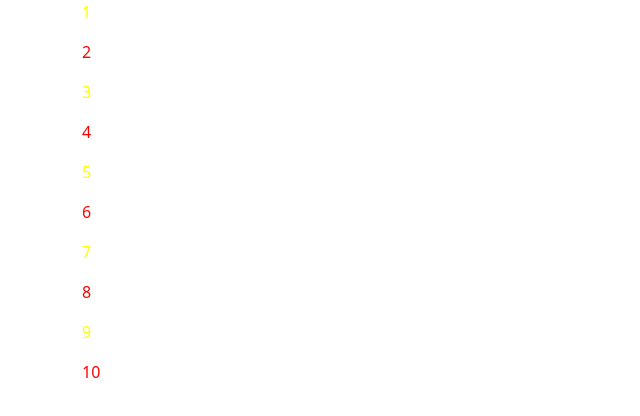
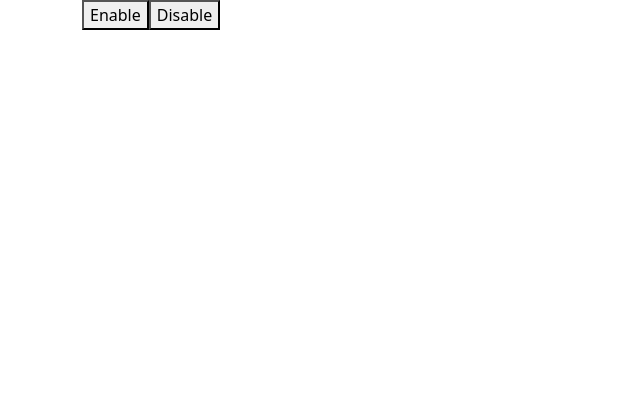
Before and after one commit to Naynesh335/angular-project-trail_naynesh, an Angular app in the folder my-first-app/: page / in a window 1280 px wide. Shown: the top 416 px of the page, without its empty margins (0-640 px from the left). Built offline with nearby package versions, Linux system fonts and the light colour scheme.

Commit message:
task Completed : text visible on clicking enable and diappear on clicking disable

```diff
--- a/my-first-app/src/app/app.component.html
+++ b/my-first-app/src/app/app.component.html
@@ -76,20 +76,20 @@
     <p [ngClass]="classfeature()">{{item}}</p>
   </div> -->
 
-<div class="container">
+<!-- <div class="container">
     <div *ngFor="let numarray of numarrays">
         <p [ngClass]=" numarray%2 == 0 ? 'red':'yellow'">{{numarray}}</p>
     </div>
-  </div>
+  </div> -->
 
-<!-- <div class="container">
+<div class="container">
       <button type="button" (click)="enable()">Enable</button>
       <button type="button" (click)="disenable()">Disable</button>
       <p [ngClass]="flag==true ? 'green':'white'">Hello</p>
-
+<!--
       <button [ngStyle]="{background:'green'}">click</button>
-      <button [ngStyle]="appendStyle">click</button>
-  </div> -->
+      <button [ngStyle]="appendStyle">click</button> -->
+  </div>
 
 <!-- <div class="container">
 
--- a/my-first-app/src/app/app.component.ts
+++ b/my-first-app/src/app/app.component.ts
@@ -41,7 +41,7 @@ export class AppComponent {
   // stringarrays = ["suart", "ahmedabad", "jaipur", "hydrabad", "goa", "vav"];
 
 
-  numarrays = [1, 2, 3, 4, 5, 6, 7, 8, 9, 10];
+  //numarrays = [1, 2, 3, 4, 5, 6, 7, 8, 9, 10];
 
   // itemsent = "laptop";
 
@@ -51,14 +51,14 @@ export class AppComponent {
   // }
 
 
-  // flag = false;
-  // enable() {
-  //   this.flag = true;
-  // }
+  flag = false;
+  enable() {
+    this.flag = true;
+  }
 
-  // disenable() {
-  //   this.flag = false;
-  // }
+  disenable() {
+    this.flag = false;
+  }
 
   // appendStyle={color:'red',background:'green', margin:'50px'};
 
```
